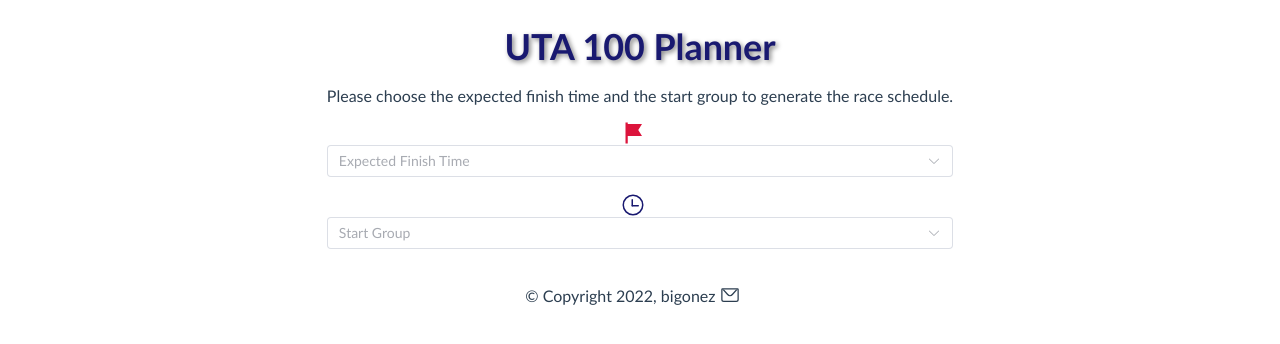
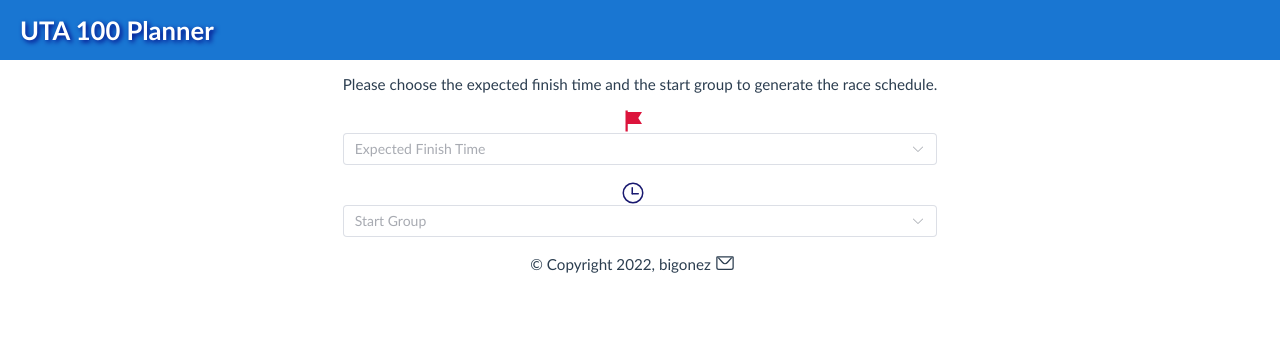
Before and after one commit to bigonez/utaplanner, a Vue app: page / in a window 1280 px wide. Shown: the top 344 px of the page. Built offline with nearby package versions, Linux system fonts and the light colour scheme; the HTML template or start-up script is replaced by a standard one.

Commit message:
Apply new layout style.
. apply the new layout style.
  . move the expand icon as the last column, ScheduleView.vue;
  . dynamic generate the copyright year, instead of the static year number.

```diff
--- a/src/App.vue
+++ b/src/App.vue
@@ -20,12 +20,12 @@ export default {
 <style>
 body {
   font-family: Calibri, Arial, Helvetica, sans-serif;
+  margin: 0px;
 }
 #app {
   -webkit-font-smoothing: antialiased;
   -moz-osx-font-smoothing: grayscale;
   text-align: center;
   color: #2c3e50;
-  margin-top: 25px;
 }
 </style>
--- a/src/components/ScheduleView.vue
+++ b/src/components/ScheduleView.vue
@@ -2,6 +2,10 @@
           <p class="uptitle">Race Schedule</p>
 
           <el-table :data="raceplan" stripe table-layout="auto" ref="uptable" @row-click="toggleDetails" @expand-change="oneExpanded">
+            <el-table-column prop="cpInfo.name" label="Check Point" align="center" />
+            <el-table-column prop="cpInfo.odometer" label="Odometer" align="center" />
+            <el-table-column prop="cpInfo.racetime" label="Race Time" align="center" />
+
             <el-table-column type="expand">
               <template #default="props">
                 <el-row>
@@ -30,10 +34,6 @@
                 </el-row>
               </template>
             </el-table-column>
-
-            <el-table-column prop="cpInfo.name" label="Check Point" align="center" />
-            <el-table-column prop="cpInfo.odometer" label="Odometer" align="center" />
-            <el-table-column prop="cpInfo.racetime" label="Race Time" align="center" />
           </el-table>
 
           <p class="upcomments">
--- a/src/components/UtaPlanner.vue
+++ b/src/components/UtaPlanner.vue
@@ -34,7 +34,7 @@
       </el-main>
 
       <el-footer>
-        &copy; Copyright 2022, bigonez
+        &copy; Copyright {{ year }}, bigonez
         <a href="mailto:bigonez@gmail.com">
           <el-icon :size="20" color="#2c3e50" style="vertical-align: bottom">
             <message />
@@ -224,6 +224,10 @@ export default {
 
     estimated() {
       return !(this.startGroup == 0 || this.expectHours == 0);
+    },
+    year() {
+      const d = new Date();
+      return d.getFullYear();
     }
   },
   methods: {
@@ -253,18 +257,27 @@ export default {
 }
 .el-header {
   --el-header-height: 25px;
-  font-size: 2.24em;
+  font-size: 1.6em;
   font-weight: bold;
-  color: #191970;
-  text-shadow: 2px 2px 5px grey;
+  color: #fff;
+  background-color: #1976d2;
+  text-shadow: 2px 2px 5px navy;
+  height: 60px;
+  text-align: left;
+  padding-top: 15px;
 }
 .el-main {
-  padding: 20px 3px;
+  padding: 0px 10px;
   max-width: 1200px;
   margin: 0px auto;
 }
 .el-main p {
   margin-bottom: 0px;
+  font-size: 0.95em;
+}
+.el-footer {
+  height: 40px;
+  font-size: 0.95em;
 }
 .el-footer .el-icon:hover {
   color: #409eff;
```
